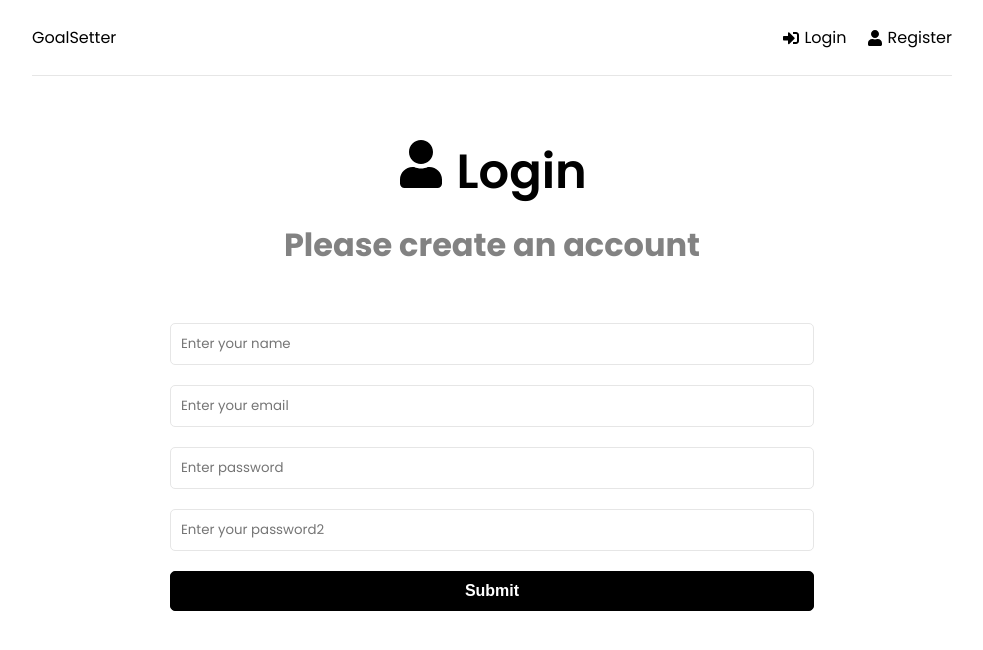
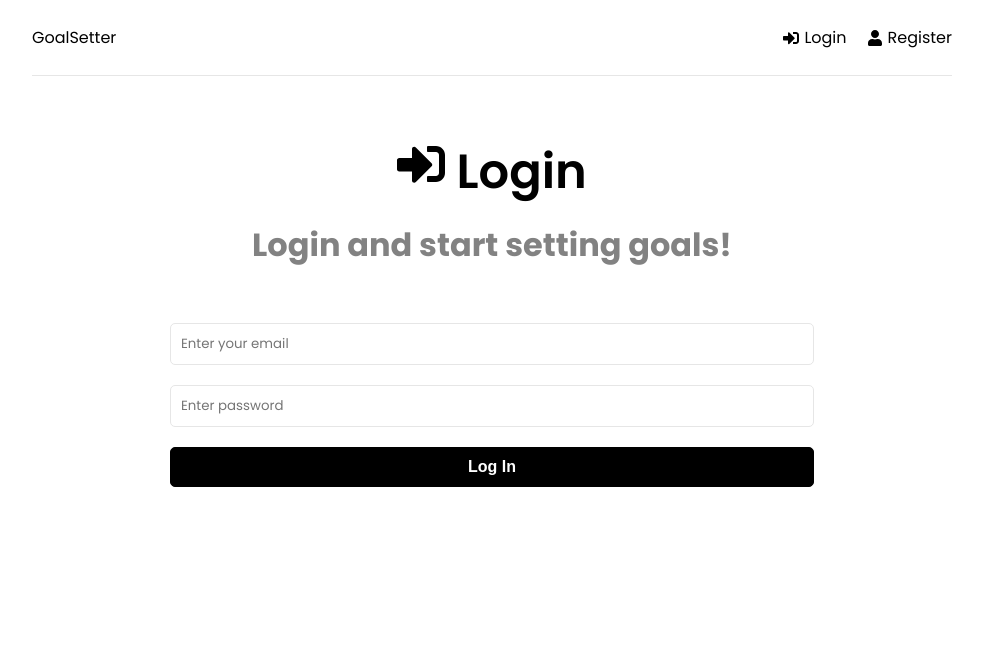
Before and after one commit to Ianduha13/Pendraw-Virtual-Camp, a React (Create React App) app in the folder frontend/: page /login in a window 1280 px wide. Shown: the top 650 px of the page, without its empty margins (148-1131 px from the left). Built offline with nearby package versions, Linux system fonts and the light colour scheme.

Commit message:
Fixing register page

```diff
--- a/frontend/src/pages/Login.js
+++ b/frontend/src/pages/Login.js
@@ -1,17 +1,14 @@
-import e from 'express'
 import {useState, useEffect} from 'react'
-import {FaUser} from 'react-icons/fa'
+import {FaSignInAlt} from 'react-icons/fa'
 
 const Login = () => {
   const [formData, setFormData] = useState({
-    name: '',
     email:'',
     password:'',
-    password2:'',
   })
-  const {name, email, password, password2} = formData
+  const { email, password } = formData
 
-  const onChange =() => {
+  const onChange =(e) => {
     setFormData((prevState) => ({
       ...prevState,
       [e.target.name]: e.target.value
@@ -24,28 +21,18 @@ const Login = () => {
   <>
     <section className="heading">
       <h1>
-        <FaUser/> Login
+        <FaSignInAlt/> Login
       </h1>
-      <p>Please create an account</p>
+      <p>Login and start setting goals!</p>
     </section>
     <section className="form">
       <form onSubmit={onSubmit}>
-        <div className="form-group">
-          <input
-          type="text"
-          className="form-control"
-          id= 'name'
-          name='name'
-          value={name}
-          placeholder='Enter your name'
-          onChange={onChange} />
-        </div>
-        <div className="form-group">
+          <div className="form-group">
           <input
           type="text"
           className="form-control"
           id= 'email'
-          email='email'
+          name ='email'
           value={email}
           placeholder='Enter your email'
           onChange={onChange} />
@@ -55,23 +42,13 @@ const Login = () => {
           type="text"
           className="form-control"
           id= 'password'
-          password='password'
+          name ='password'
           value={password}
           placeholder='Enter password'
           onChange={onChange} />
         </div>
         <div className="form-group">
-          <input
-          type="text"
-          className="form-control"
-          id= 'password2'
-          password2='password2'
-          value={password2}
-          placeholder='Enter your password2'
-          onChange={onChange} />
-        </div>
-        <div className="form-group">
-          <button type = 'submit' className="btn btn-block">Submit</button>
+          <button type = 'submit' className="btn btn-block">Log In</button>
         </div>
       </form>
     </section>
--- a/frontend/src/pages/Register.js
+++ b/frontend/src/pages/Register.js
@@ -1,4 +1,3 @@
-import e from 'express'
 import {useState, useEffect} from 'react'
 import {FaUser} from 'react-icons/fa'
 
@@ -14,7 +13,7 @@ const Register = () => {
   })
   const {name, email, password, password2} = formData
 
-  const onChange =() => {
+  const onChange = (e) => {
     setFormData((prevState) => ({
       ...prevState,
       [e.target.name]: e.target.value
@@ -48,7 +47,7 @@ const Register = () => {
           type="text"
           className="form-control"
           id= 'email'
-          email='email'
+          name='email'
           value={email}
           placeholder='Enter your email'
           onChange={onChange} />
@@ -58,7 +57,7 @@ const Register = () => {
           type="text"
           className="form-control"
           id= 'password'
-          password='password'
+          name ='password'
           value={password}
           placeholder='Enter password'
           onChange={onChange} />
@@ -68,9 +67,9 @@ const Register = () => {
           type="text"
           className="form-control"
           id= 'password2'
-          password2='password2'
+          name ='password2'
           value={password2}
-          placeholder='Enter your password2'
+          placeholder='Confirm your password'
           onChange={onChange} />
         </div>
         <div className="form-group">
```
